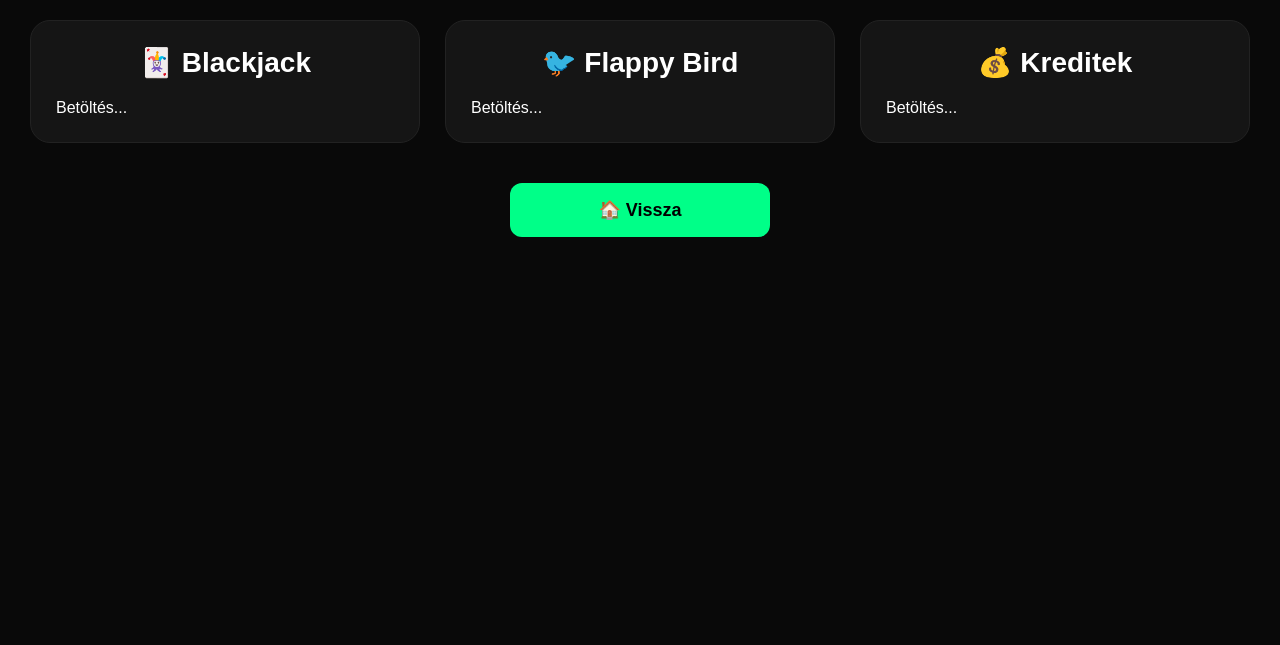
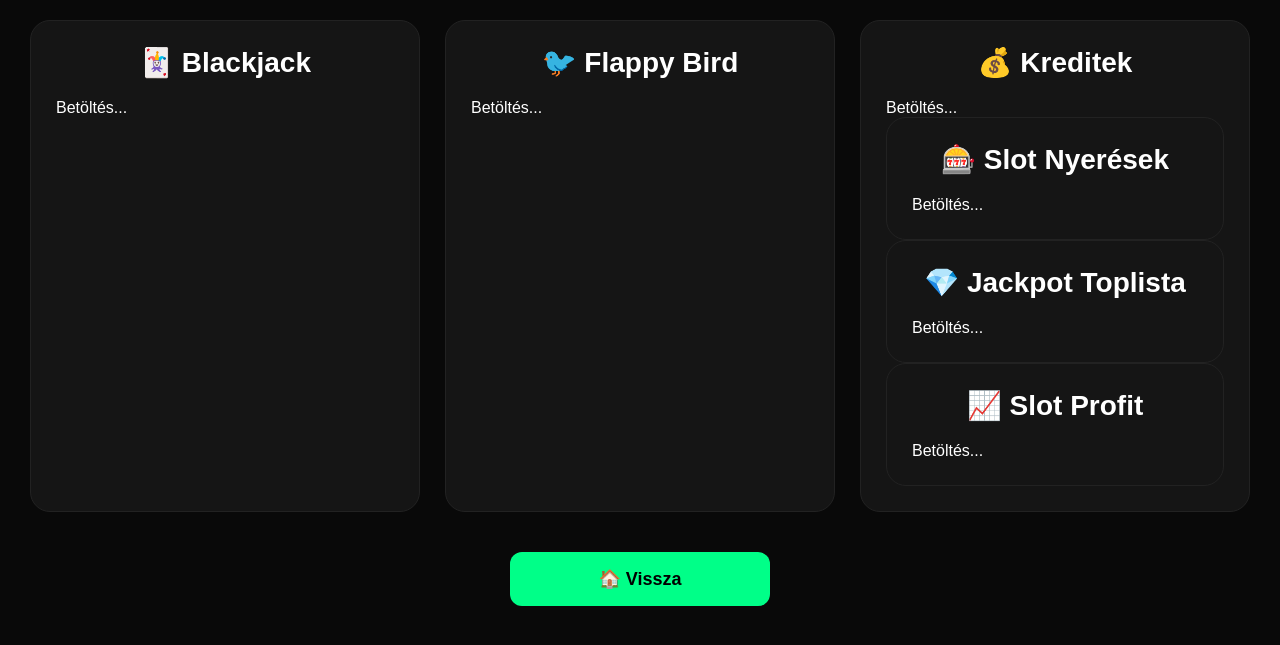
Before and after one commit to hurdabigdawe-bot/gif-shop, a plain HTML site: page toplista/index.html in a window 1280 px wide. Shown: the part 111-756 px from the top of the page. Drawn offline with Linux system fonts and the light colour scheme; no server answers.

Commit message:
Update index.html

```diff
--- a/toplista/index.html
+++ b/toplista/index.html
@@ -45,6 +45,35 @@ Betöltés...
 <div id="creditsLeaderboard">
 Betöltés...
 </div>
+  <div class="card">
+
+<h2>🎰 Slot Nyerések</h2>
+
+<div id="slotWinsLeaderboard">
+Betöltés...
+</div>
+
+</div>
+
+<div class="card">
+
+<h2>💎 Jackpot Toplista</h2>
+
+<div id="slotJackpotLeaderboard">
+Betöltés...
+</div>
+
+</div>
+
+<div class="card">
+
+<h2>📈 Slot Profit</h2>
+
+<div id="slotProfitLeaderboard">
+Betöltés...
+</div>
+
+</div>
 
 </div>
 
```
